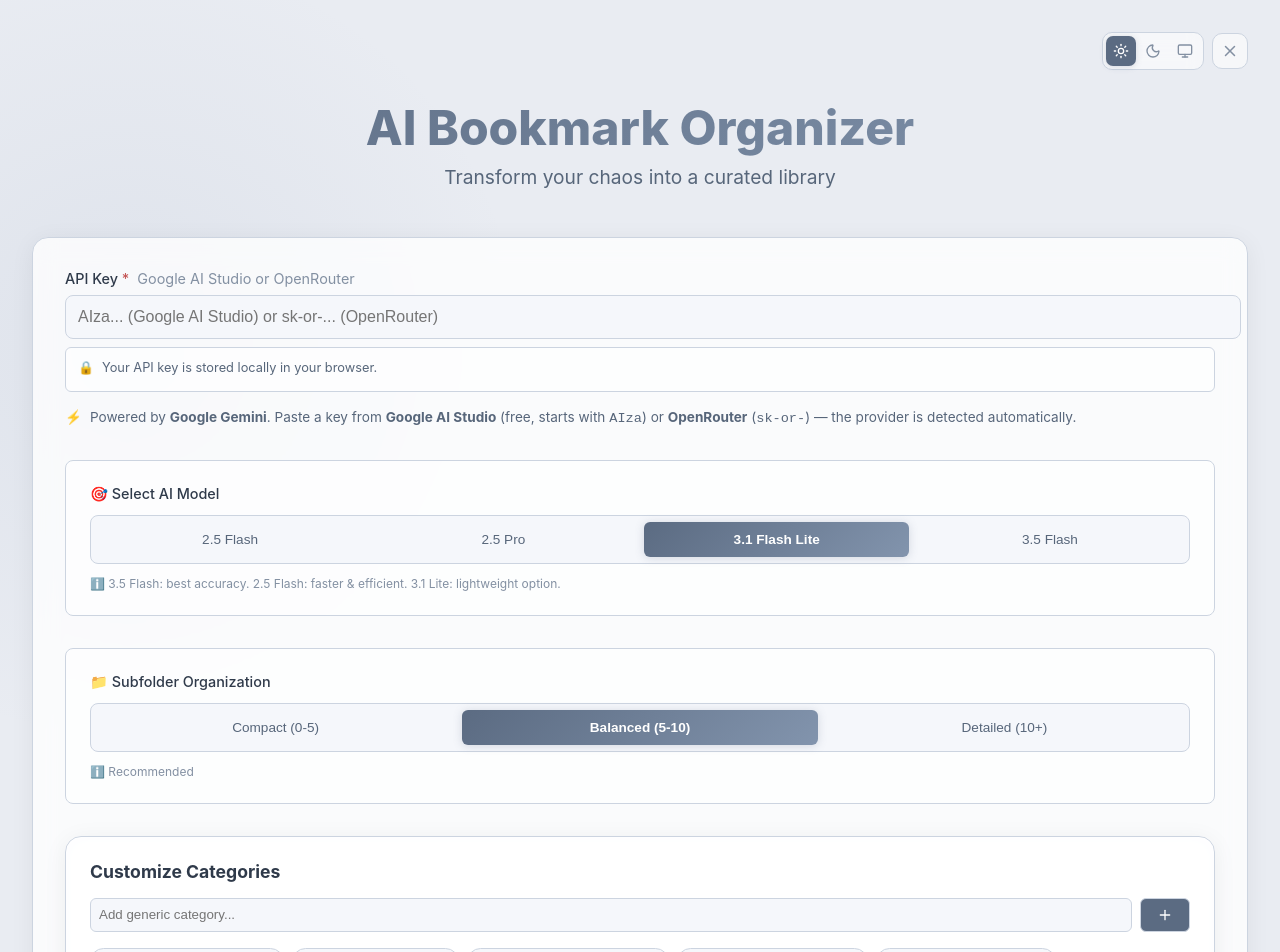
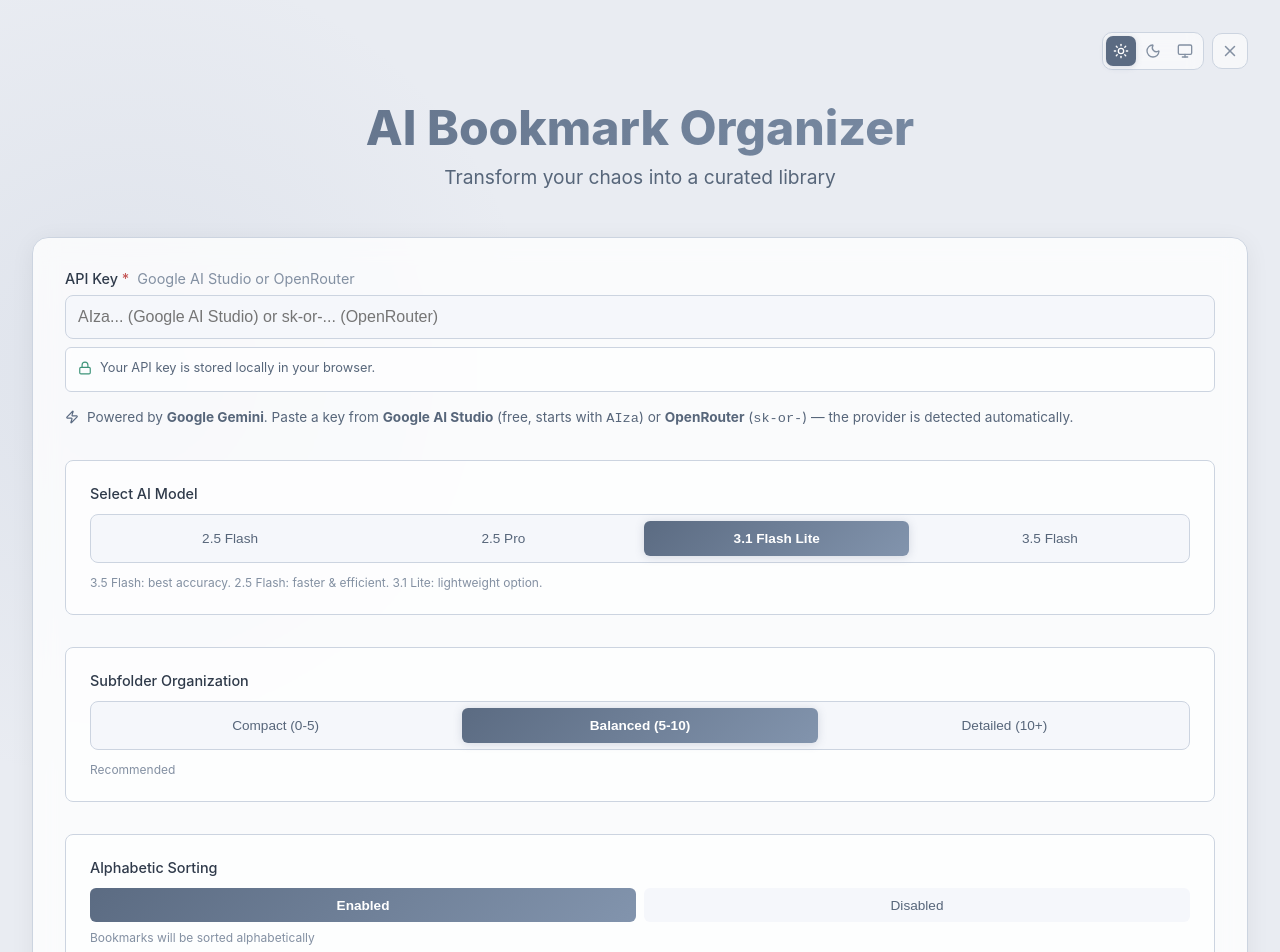
Before and after one commit to n1ecC/Bookmark-Organizer-Chrome-Extension, a React app in the folder frontend/: page / in a window 1280 px wide. Shown: the top 952 px of the page. Built offline with nearby package versions, Linux system fonts and the light colour scheme; the HTML template or start-up script is replaced by a standard one.

Commit message:
fix: remove emojis and fix api key input field width formatting

```diff
--- a/frontend/src/components/Organizer.jsx
+++ b/frontend/src/components/Organizer.jsx
@@ -1,5 +1,5 @@
 import { useState, useRef, useEffect, useMemo, useCallback } from 'react'
-import { Terminal, Play, AlertCircle, Plus, X, Bookmark, Upload, FileText } from 'lucide-react'
+import { Terminal, Play, AlertCircle, Plus, X, Bookmark, Upload, FileText, Lock, Zap } from 'lucide-react'
 import { OrganizerService } from '../services/organizer'
 import { detectProvider } from '../services/ai'
 import { parseBookmarks } from '../utils/parser'
@@ -105,7 +105,7 @@ export default function Organizer() {
                 setUploadedFile(file);
                 setParsedBookmarks(links);
                 setErrorMsg('');
-                addLog(`📂 Loaded ${file.name} (${links.length} bookmarks found)`);
+                addLog(`Loaded ${file.name} (${links.length} bookmarks found)`);
             } catch (err) {
                 console.error(err);
                 setErrorMsg("Failed to parse bookmarks file.");
@@ -156,9 +156,9 @@ export default function Organizer() {
             const selectedModelLabel = models.find(m => m.id === selectedModel)?.label || selectedModel
             const subfolderLabel = subfolderOptions.find(opt => opt.id === subfolderTarget)?.label || subfolderTarget
             setLogs([
-                { message: '🚀 Starting AI Organization...', timestamp: new Date() },
-                { message: `🤖 Using Model: Google Gemini ${selectedModelLabel}`, timestamp: new Date() },
-                { message: `📁 Subfolder Organization: ${subfolderLabel}`, timestamp: new Date() }
+                { message: 'Starting AI Organization...', timestamp: new Date() },
+                { message: `Using Model: Google Gemini ${selectedModelLabel}`, timestamp: new Date() },
+                { message: `Subfolder Organization: ${subfolderLabel}`, timestamp: new Date() }
             ])
             setProgress(0)
             setErrorMsg('')
@@ -168,18 +168,18 @@ export default function Organizer() {
                 categories,
                 (data) => {
                     if (data.status === 'info') {
-                        addLog(`ℹ️ ${data.message}`)
+                        addLog(`${data.message}`)
                     } else if (data.status === 'progress') {
                         setProgress(data.percent)
                     } else if (data.status === 'warning') {
-                        addLog(`⚠️ ${data.message}`)
+                        addLog(`${data.message}`)
                     } else if (data.status === 'error') {
                         setErrorMsg(data.message)
                         setStatus('error')
                     } else if (data.status === 'success') {
-                        addLog(`🎉 ${data.message}`)
+                        addLog(`${data.message}`)
                     } else if (data.status === 'done') {
-                        addLog(`✅ ${data.message}`)
+                        addLog(`${data.message}`)
                         setStatus('complete')
                         setProgress(100)
                     }
@@ -223,20 +223,21 @@ export default function Organizer() {
                         color: 'var(--text-primary)',
                         fontSize: '1rem',
                         outline: 'none',
-                        marginBottom: '0.5rem'
+                        marginBottom: '0.5rem',
+                        boxSizing: 'border-box'
                     }}
                 />
 
                 <div style={{ fontSize: '0.8rem', color: 'var(--text-secondary)', background: 'var(--surface-alt)', padding: '0.75rem', borderRadius: '6px', border: '1px solid var(--border)' }}>
-                    <div style={{ display: 'flex', gap: '0.5rem', marginBottom: '0.25rem' }}>
-                        <span style={{ color: 'var(--success)' }}>🔒</span>
+                    <div style={{ display: 'flex', gap: '0.5rem', alignItems: 'center', marginBottom: '0.25rem' }}>
+                        <Lock size={14} style={{ color: 'var(--success)', flexShrink: 0 }} />
                         <span>Your API key is stored locally in your browser.</span>
                     </div>
                 </div>
 
                 <div style={{ marginTop: '1rem', fontSize: '0.85rem', color: 'var(--text-secondary)', lineHeight: '1.4' }}>
-                    <p style={{ margin: 0, display: 'flex', gap: '0.5rem' }}>
-                        <span>⚡</span>
+                    <p style={{ margin: 0, display: 'flex', gap: '0.5rem', alignItems: 'flex-start' }}>
+                        <Zap size={14} style={{ color: 'var(--accent)', flexShrink: 0, marginTop: '2px' }} />
                         <span>
                             Powered by <strong>Google Gemini</strong>. Paste a key from{' '}
                             <strong>Google AI Studio</strong> (free, starts with <code>AIza</code>) or{' '}
@@ -251,7 +252,7 @@ export default function Organizer() {
             {status === 'idle' && (
                 <div style={{ marginBottom: '2rem', padding: '1.5rem', background: 'var(--surface-alt)', borderRadius: '8px', border: '1px solid var(--border)' }}>
                     <label style={{ display: 'block', marginBottom: '0.75rem', color: 'var(--text-primary)', fontSize: '0.9rem', fontWeight: '500' }}>
-                        🎯 Select AI Model
+                        Select AI Model
                     </label>
                     <div style={{ display: 'flex', gap: '0.5rem', padding: '0.4rem', background: 'var(--surface-solid)', borderRadius: '8px', border: '1px solid var(--border)' }}>
                         {models.map((model) => (
@@ -277,7 +278,7 @@ export default function Organizer() {
                         ))}
                     </div>
                     <div style={{ fontSize: '0.75rem', color: 'var(--text-muted)', marginTop: '0.75rem' }}>
-                        ℹ️ 3.5 Flash: best accuracy. 2.5 Flash: faster & efficient. 3.1 Lite: lightweight option.
+                        3.5 Flash: best accuracy. 2.5 Flash: faster & efficient. 3.1 Lite: lightweight option.
                     </div>
                 </div>
             )}
@@ -286,7 +287,7 @@ export default function Organizer() {
             {status === 'idle' && (
                 <div style={{ marginBottom: '2rem', padding: '1.5rem', background: 'var(--surface-alt)', borderRadius: '8px', border: '1px solid var(--border)' }}>
                     <label style={{ display: 'block', marginBottom: '0.75rem', color: 'var(--text-primary)', fontSize: '0.9rem', fontWeight: '500' }}>
-                        📁 Subfolder Organization
+                        Subfolder Organization
                     </label>
                     <div style={{ display: 'flex', gap: '0.5rem', padding: '0.4rem', background: 'var(--surface-solid)', borderRadius: '8px', border: '1px solid var(--border)' }}>
                         {subfolderOptions.map((option) => (
@@ -312,8 +313,22 @@ export default function Organizer() {
                         ))}
                     </div>
                     <div style={{ fontSize: '0.75rem', color: 'var(--text-muted)', marginTop: '0.75rem' }}>
-                        ℹ️ {subfolderOptions.find(opt => opt.id === subfolderTarget)?.description}
+                        {subfolderOptions.find(opt => opt.id === subfolderTarget)?.description}
                     </div>
+                </div>
+            )}
+
+            {/* Alphabetic Sorting */}
+            {status === 'idle' && (
+                <div style={{ marginBottom: '2rem', padding: '1.5rem', background: 'var(--surface-alt)', borderRadius: '8px', border: '1px solid var(--border)' }}>
+                    <label style={{ display: 'block', marginBottom: '0.75rem', color: 'var(--text-primary)', fontSize: '0.9rem', fontWeight: '500' }}>
+                        Alphabetic Sorting
+                    </label>
+                    <div style={{ display: 'flex', gap: '0.5rem' }}>
+                        <button onClick={() => {}} style={{ flex: 1, padding: '0.6rem', borderRadius: '6px', border: 'none', background: 'var(--accent-gradient)', color: 'var(--on-accent)', cursor: 'pointer', fontSize: '0.85rem', fontWeight: '600', transition: 'all 0.2s' }}>Enabled</button>
+                        <button onClick={() => {}} style={{ flex: 1, padding: '0.6rem', borderRadius: '6px', border: 'none', background: 'var(--surface-solid)', color: 'var(--text-secondary)', cursor: 'pointer', fontSize: '0.85rem', transition: 'all 0.2s' }}>Disabled</button>
+                    </div>
+                    <div style={{ fontSize: '0.75rem', color: 'var(--text-muted)', marginTop: '0.5rem' }}>Bookmarks will be sorted alphabetically</div>
                 </div>
             )}
 
@@ -479,7 +494,7 @@ export default function Organizer() {
                                 display: 'inline-block'
                             }}
                         >
-                            ✨ Organize Again
+                            Organize Again
                         </div>
                     </div>
                 ) : (
--- a/frontend/src/index.css
+++ b/frontend/src/index.css
@@ -73,10 +73,11 @@
   --terminal-muted: #6f7c90;
 }
 
-/* Smooth theme transition for color-bearing properties only */
+/* Global box sizing reset & smooth theme transition */
 *,
 *::before,
 *::after {
+  box-sizing: border-box;
   transition: background-color 0.25s ease, border-color 0.25s ease, color 0.2s ease;
 }
 
```
Also changed, not shown: frontend/src/services/organizer.js (+14 -14 lines).
